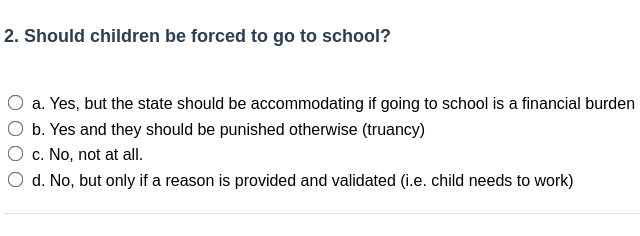
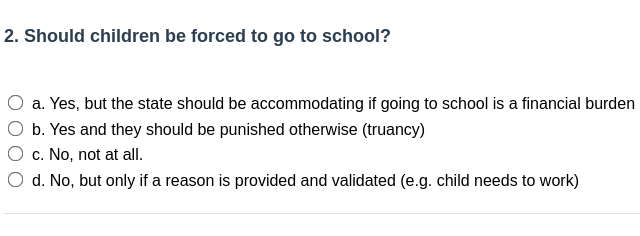
Before and after one commit to jackliston01/socialcontract, a plain HTML site: page quiz.html in a window 1280 px wide. Shown: the part 556-792 px from the top of the page, 256-896 px from the left. Drawn offline with Linux system fonts and the light colour scheme.

Commit message:
fixed i.e. e.g.

```diff
--- a/assets/quiz.js
+++ b/assets/quiz.js
@@ -3,7 +3,7 @@
 
 const qbank = {
   "Should a devout Muslim woman be forced to take off her hijab to take a passport photo (assume that the hijab covers most identifiable features)?": {
-    1: "Yes, of course – she should take it off while going through government security (i.e. TSA)",
+    1: "Yes, of course – she should take it off while going through government security (e.g. TSA)",
     2: "Yes, but the state must be accommodating to her religious beliefs",
     3: "No, not at all, but it is important that her faith is verified",
     4: "No, not at all, no questions asked",
@@ -61,21 +61,21 @@ const qbank = {
   "Should children be forced to go to school?": {
     1: "Yes and they should be punished otherwise (truancy)",
     2: "Yes, but the state should be accommodating if going to school is a financial burden",
-    3: "No, but only if a reason is provided and validated (i.e. child needs to work)",
+    3: "No, but only if a reason is provided and validated (e.g. child needs to work)",
     4: "No, not at all.",
     5: { x: 0.5, y: 0.1 }
   },
   "Should vaccines be mandated? (disregard those with legitimate health exemptions)": {
     1: "Yes, all vaccines should be mandated that have proven to be beneficial",
-    2: "Yes, but only during times of a health crisis (i.e. covid)",
+    2: "Yes, but only during times of a health crisis (e.g. covid)",
     3: "Yes, but there should be exceptions for legitimate religious and personal beliefs",
     4: "No, never and with no strings attached",
     5: { x: 0.6, y: 0.3 }
   },
   "How do you view freedom of speech?": {
     1: "Conspiracy + physically harmful + hate speech/offensive speech shouldn't be allowed",
-    2: "Physically harmful + conspiracy shouldn't be allowed (i.e. plotting a murder)",
-    3: "Speech that immediately puts someone in harm shouldn’t be allowed (i.e. yelling fire in a crowded building)",
+    2: "Physically harmful + conspiracy shouldn't be allowed (e.g. plotting a murder)",
+    3: "Speech that immediately puts someone in harm shouldn’t be allowed (e.g. yelling fire in a crowded building)",
     4: "All speech should be allowed, no matter what",
 
     5: { x: 0.8, y: 0.2 }
```
Also changed, not shown: index.html (line endings or trailing spaces).
